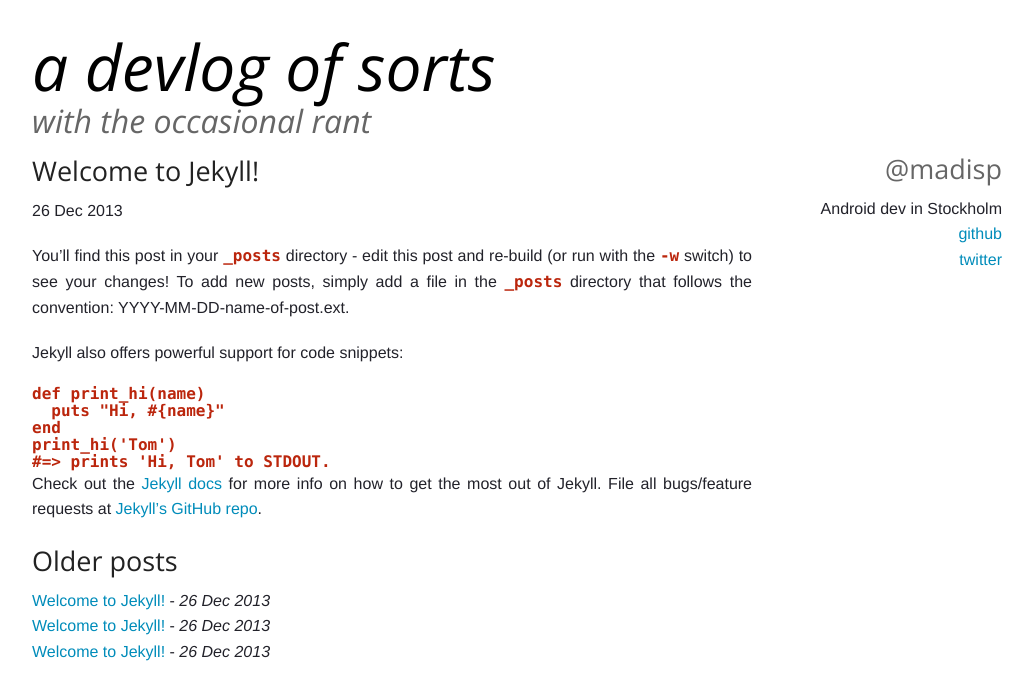
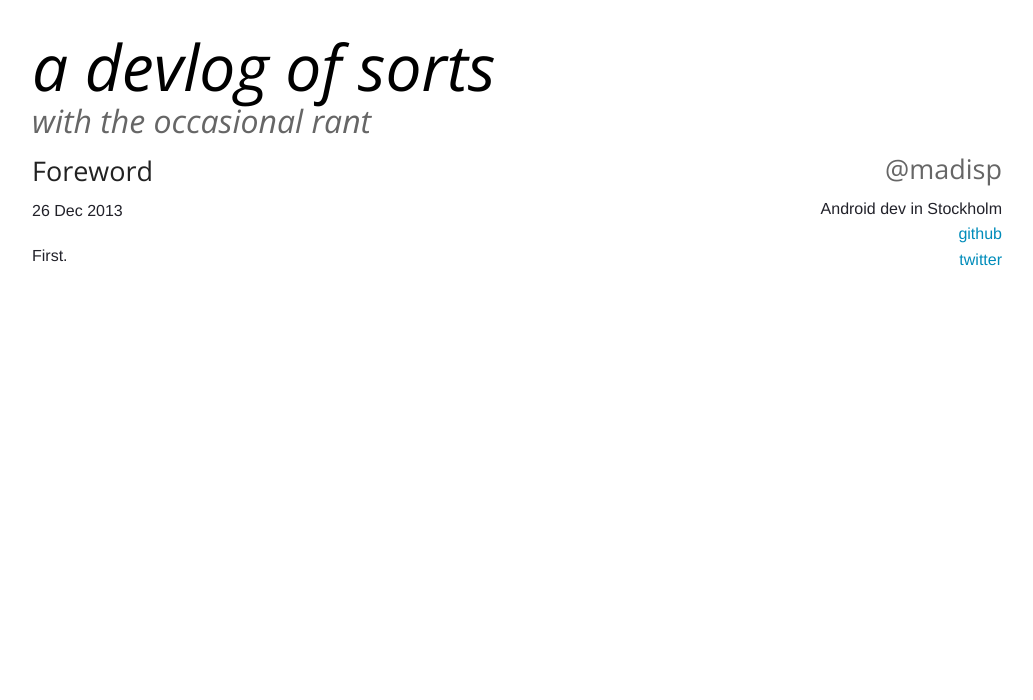
Before and after one commit to madisp/madisp.github.io, a Jekyll site: the page built from index.html, in a window 1280 px wide. Shown: the top 700 px of the page, without its empty margins (123-1156 px from the left). Built offline with Jekyll 4.4.1, drawn with Linux system fonts in a browser that asks for light colours; Markdown is read by kramdown in place of the engine named in the settings.

Commit message:
Stub post

```diff
--- a/_posts/2013-12-26-welcome-to-jekyll2.markdown
+++ /dev/null
@@ -1,24 +0,0 @@
----
-layout: post
-title:  "Welcome to Jekyll!"
-date:   2013-12-26 13:50:02
-categories: jekyll update
----
-
-You'll find this post in your `_posts` directory - edit this post and re-build (or run with the `-w` switch) to see your changes!
-To add new posts, simply add a file in the `_posts` directory that follows the convention: YYYY-MM-DD-name-of-post.ext.
-
-Jekyll also offers powerful support for code snippets:
-
-{% highlight ruby %}
-def print_hi(name)
-  puts "Hi, #{name}"
-end
-print_hi('Tom')
-#=> prints 'Hi, Tom' to STDOUT.
-{% endhighlight %}
-
-Check out the [Jekyll docs][jekyll] for more info on how to get the most out of Jekyll. File all bugs/feature requests at [Jekyll's GitHub repo][jekyll-gh].
-
-[jekyll-gh]: https://github.com/mojombo/jekyll
-[jekyll]:    http://jekyllrb.com
--- a/_posts/2013-12-26-welcome-to-jekyll3.markdown
+++ /dev/null
@@ -1,24 +0,0 @@
----
-layout: post
-title:  "Welcome to Jekyll!"
-date:   2013-12-26 13:50:02
-categories: jekyll update
----
-
-You'll find this post in your `_posts` directory - edit this post and re-build (or run with the `-w` switch) to see your changes!
-To add new posts, simply add a file in the `_posts` directory that follows the convention: YYYY-MM-DD-name-of-post.ext.
-
-Jekyll also offers powerful support for code snippets:
-
-{% highlight ruby %}
-def print_hi(name)
-  puts "Hi, #{name}"
-end
-print_hi('Tom')
-#=> prints 'Hi, Tom' to STDOUT.
-{% endhighlight %}
-
-Check out the [Jekyll docs][jekyll] for more info on how to get the most out of Jekyll. File all bugs/feature requests at [Jekyll's GitHub repo][jekyll-gh].
-
-[jekyll-gh]: https://github.com/mojombo/jekyll
-[jekyll]:    http://jekyllrb.com
--- a/index.html
+++ b/index.html
@@ -1,6 +1,6 @@
 ---
 layout: default
-title: Your New Jekyll Site
+title: blog.madisp.com
 ---
 
 <div id="home">
@@ -8,9 +8,11 @@
   <h3>{{ post.title }}</h3>
   <p class="meta">{{ post.date | date_to_string }}</p>
   <div class="post"><p>{{ post.content }}</p></div>
-  <h3>Older posts</h3>
   <p>
   {% for p in site.posts offset:1 %}
+    {% if forloop.first %}
+	  <h3>Older posts</h3>
+	{% endif %}
   <a href="{{ p.url }}">{{ p.title }}</a> - <i>{{ p.date | date_to_string }}</i><br />
   {% endfor %}
   </p>
```
Also changed, not shown: _posts/2013-12-26-first.markdown (added, +8 -0 lines), _posts/2013-12-26-welcome-to-jekyll4.markdown (deleted, +0 -24 lines), _posts/.jekyll_example.txt (renamed from _posts/2013-12-26-welcome-to-jekyll.markdown).
